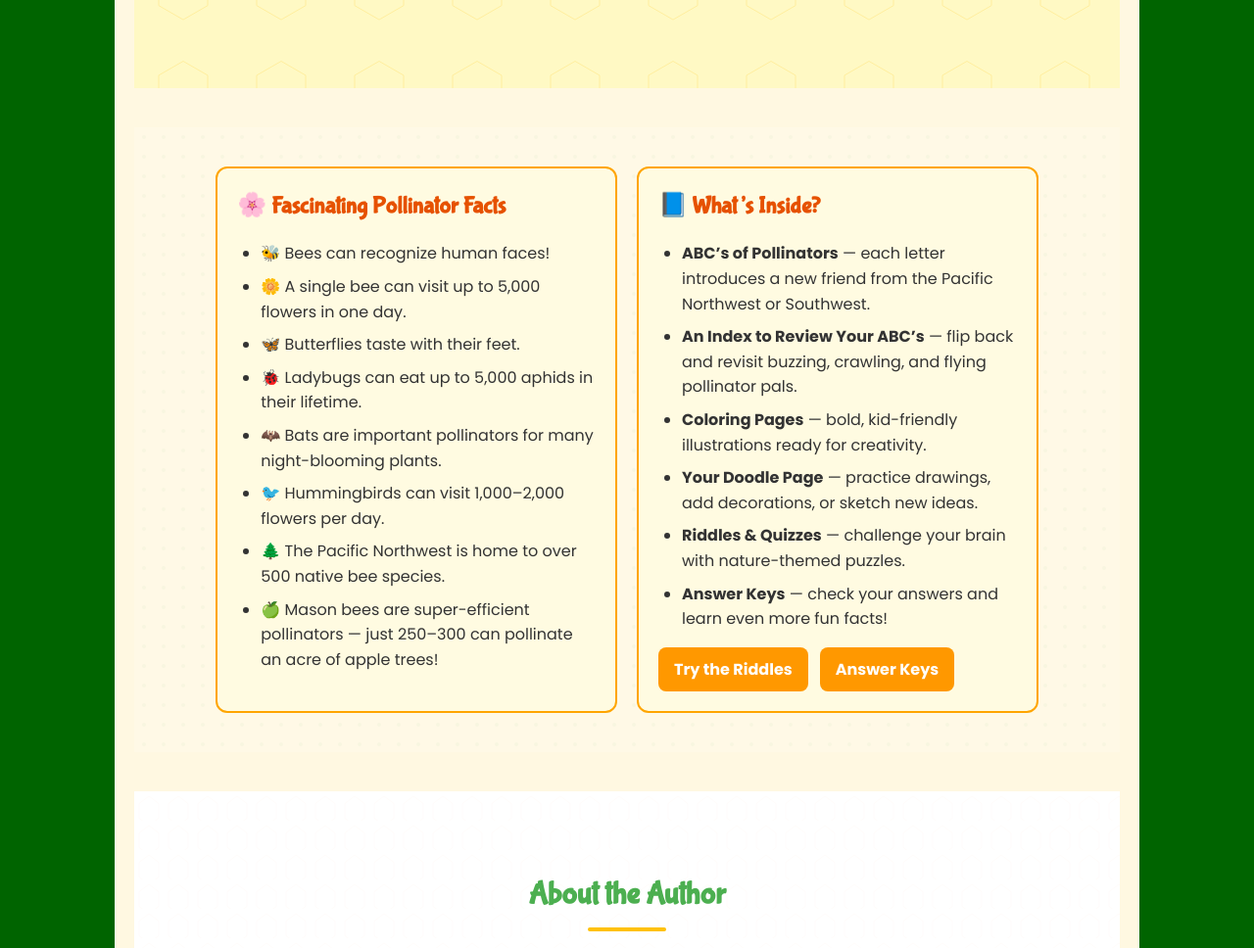
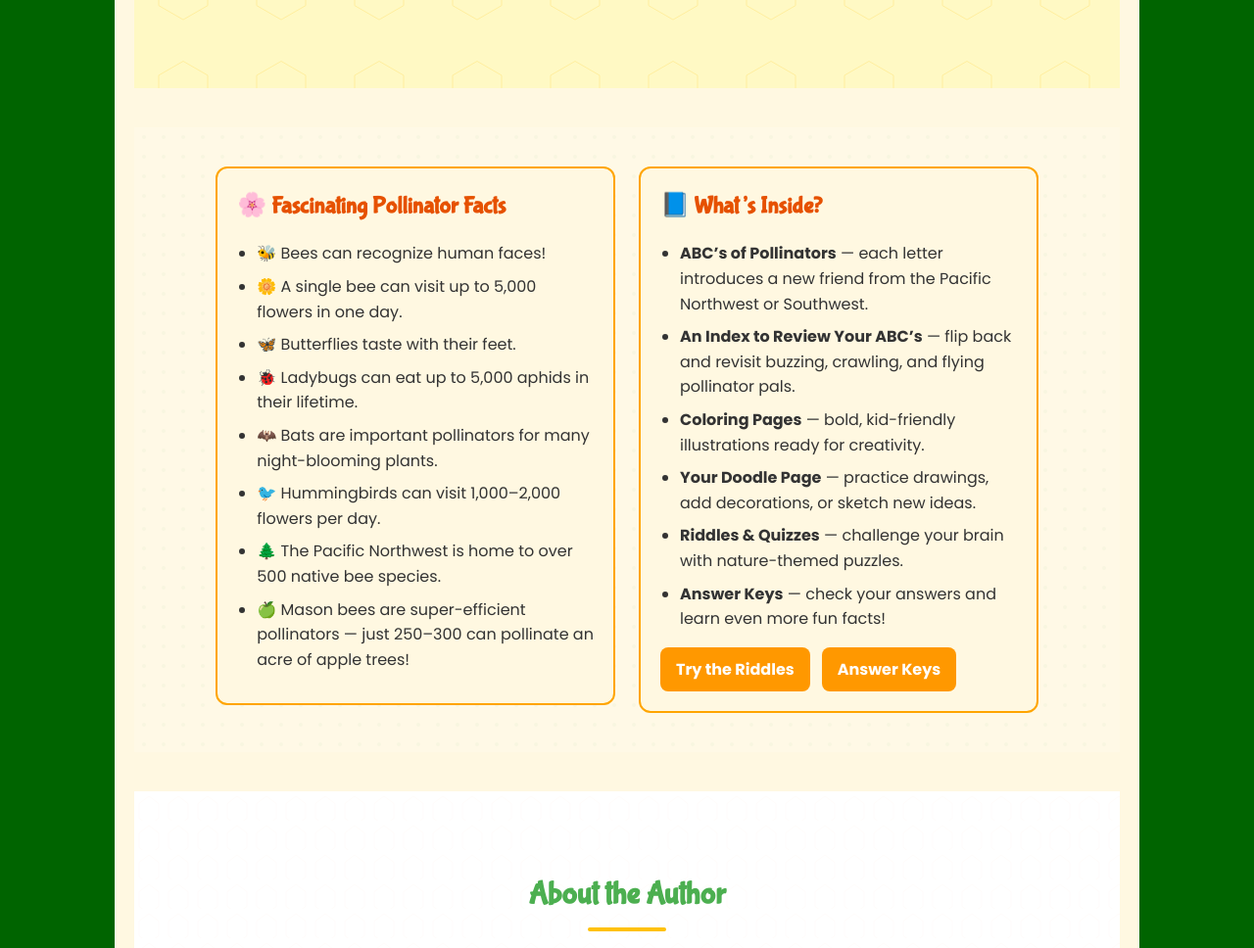
Before and after one commit to kimmysomelove/kimmysomelove.github.io, a plain HTML site: page index.html in a window 1280 px wide. Shown: the part 5620-6588 px from the top of the page at 98% size. Drawn offline with nearby package versions, Linux system fonts and the light colour scheme.

Commit message:
Update style.css

```diff
--- a/style.css
+++ b/style.css
@@ -1481,3 +1481,64 @@ nav ul li a:hover {
   margin-bottom: 0.5rem;     /* gap between lines */
   display: list-item;        /* keep real bullet behavior */
 }
+/* === HARD FIX: About section boxes show left-aligned, normal lists === */
+#about { text-align: left !important; }
+
+/* works for either structure you used (.about-blocks/.about-card or .about-content columns) */
+#about .about-card,
+#about .pollinator-facts,
+#about .book-details {
+  text-align: left !important;
+  background: #fff8e1;            /* keep the box look */
+  border: 2px solid orange;
+  border-radius: 12px;
+  padding: 20px;
+  box-sizing: border-box;
+}
+
+/* kill any inherited centering for everything inside the boxes */
+#about .about-card * ,
+#about .pollinator-facts * ,
+#about .book-details * {
+  text-align: left !important;
+}
+
+/* make the lists behave like normal bullets with proper wrapping */
+#about ul {
+  list-style: disc outside !important;
+  margin: 0 0 0.75rem 1.25rem !important;
+  padding: 0 !important;
+}
+
+/* every list item should wrap normally (no ellipsis, no flex row) */
+#about li {
+  display: list-item !important;
+  white-space: normal !important;
+  overflow: visible !important;
+  text-overflow: clip !important;
+  line-height: 1.6;
+  margin: 0 0 .5rem 0;
+}
+
+/* if you’re using emoji icons via ::before in the facts list, keep them aligned left */
+#about .pollinator-facts ul { list-style: none !important; margin-left: 0 !important; }
+#about .pollinator-facts li { position: relative; padding-left: 1.6rem !important; }
+#about .pollinator-facts li::before { position: absolute; left: 0; top: .2rem; }
+
+/* keep the two boxes side-by-side on desktop (works for both structures) */
+#about .about-blocks,
+#about .about-content {
+  display: flex !important;
+  flex-wrap: wrap;
+  gap: 24px;
+  justify-content: center;
+  align-items: flex-start;
+}
+
+#about .about-blocks > div,
+#about .pollinator-facts,
+#about .book-details,
+#about .about-card {
+  flex: 1 1 320px;
+  max-width: 520px;
+}
```
